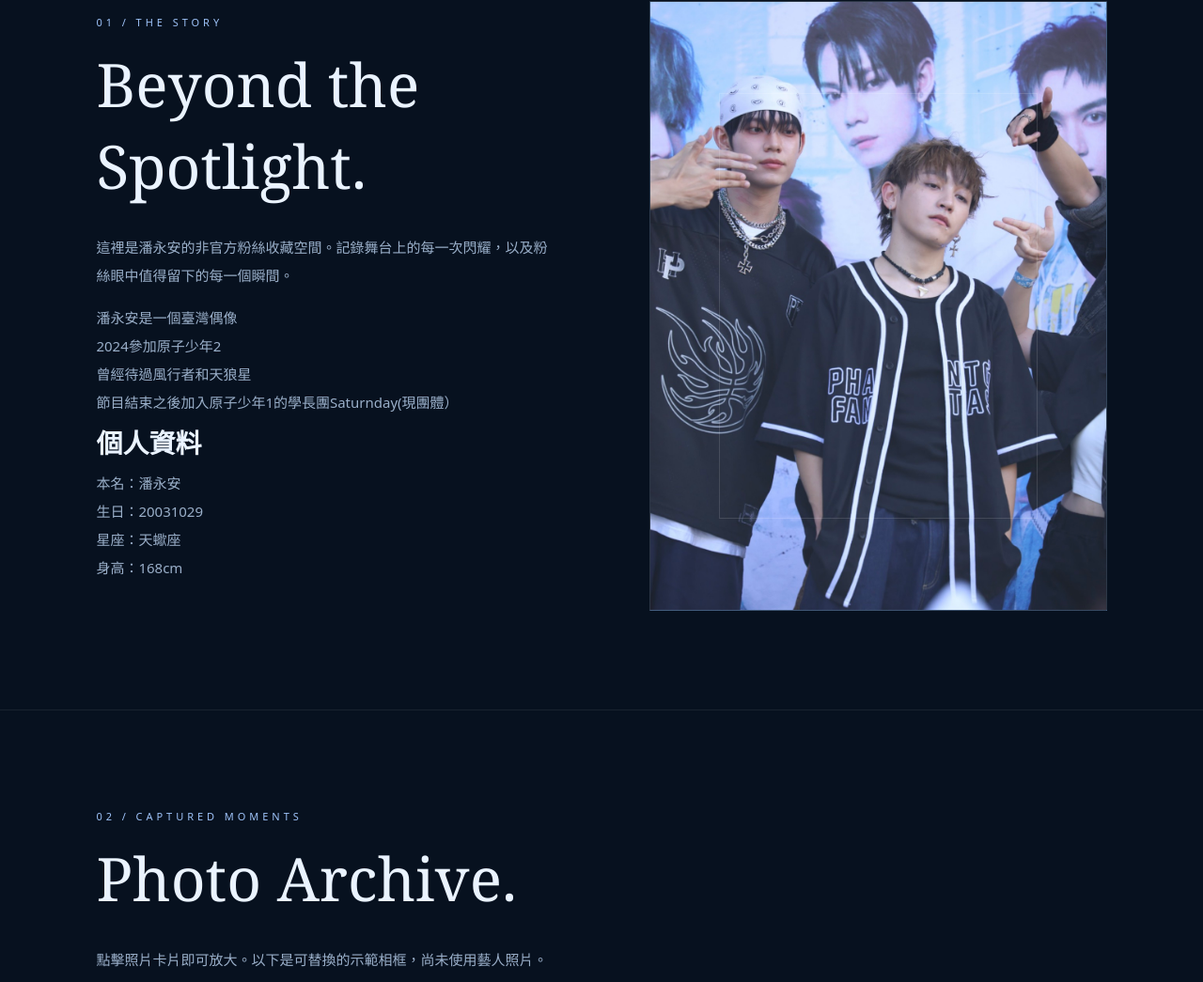
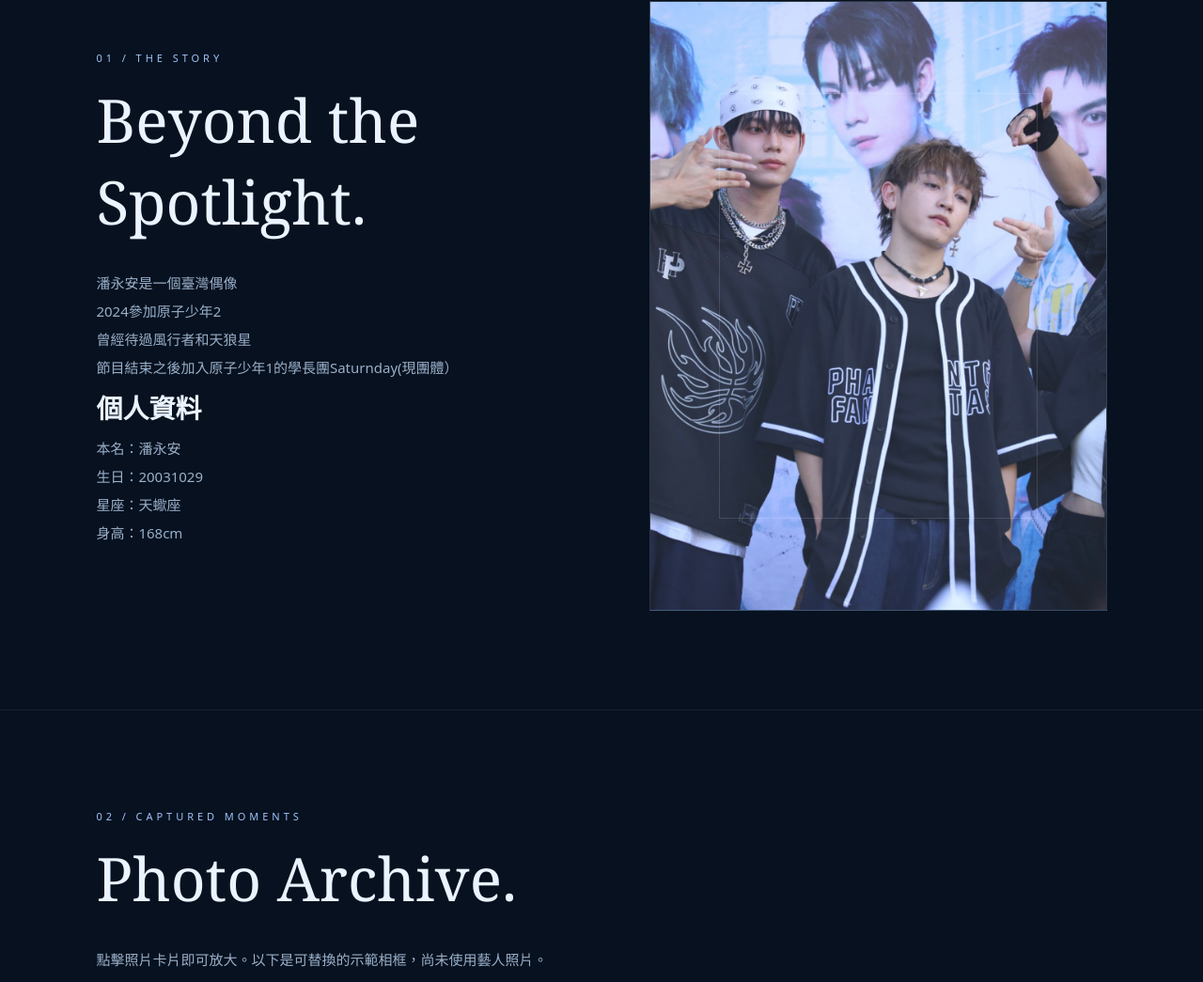
Before and after one commit to ymp1027yong-sudo/pya-fan-archive, a plain HTML site: page index.html in a window 1280 px wide. Shown: the part 905-1950 px from the top of the page at 94% size. Drawn offline with Linux system fonts and the light colour scheme.

Commit message:
Update index.html

```diff
--- a/index.html
+++ b/index.html
@@ -11,7 +11,7 @@
 <body>
 <header><a class="brand" href="#home">PYA / FAN ARCHIVE</a><nav><a href="#about">ABOUT</a><a href="#gallery">GALLERY</a><a href="#stage">STAGE</a><a href="#events">EVENTS</a></nav></header>
 <main><section class="hero" id="home"><div class="hero-inner"><div class="eyebrow">An unofficial fan archive · Since 2026</div><h1>PAN<br>YUNG AN</h1><h2>潘 永 安</h2><p>For every moment that shines.<br>獻給那些值得珍藏的舞台、影像與心動瞬間。</p><a class="btn" href="#about">EXPLORE THE ARCHIVE ↗</a></div><div class="scroll-note">SCROLL TO DISCOVER ↓</div></section>
-<section id="about"><div class="about-layout"><div><div class="kicker">01 / The story</div><h2 class="section-title">Beyond the<br>Spotlight.</h2><p class="section-copy">這裡是潘永安的非官方粉絲收藏空間。記錄舞台上的每一次閃耀，以及粉絲眼中值得留下的每一個瞬間。</p><p class="section-copy">潘永安是一個臺灣偶像 <br>
+<section id="about"><div class="about-layout"><div><div class="kicker">01 / The story</div><h2 class="section-title">Beyond the<br>Spotlight.</h2><p class="section-copy"></p><p class="section-copy">潘永安是一個臺灣偶像 <br>
 2024參加原子少年2<br>
 曾經待過風行者和天狼星<br>
 節目結束之後加入原子少年1的學長團Saturnday(現團體）<br>
```
